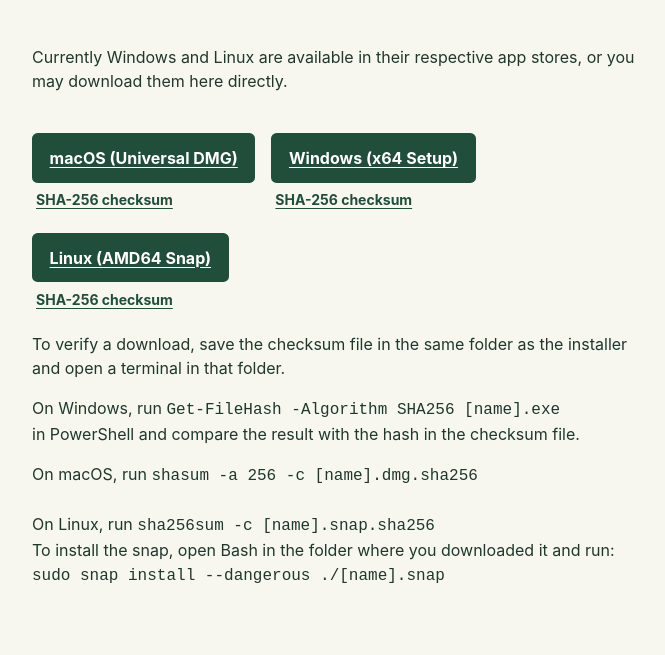
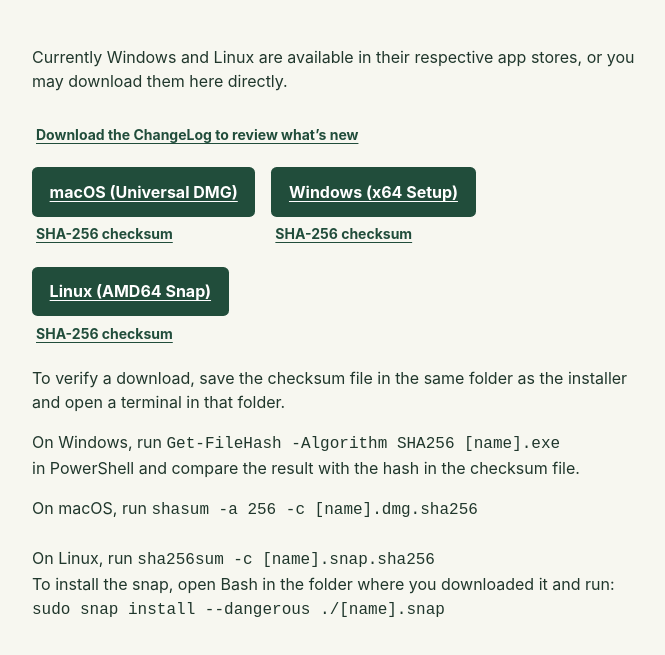
Before and after one commit to thirtytwoby32/ThirtyTwoBy32_release, a plain HTML site: page index.html in a window 1280 px wide. Shown: the part 279-934 px from the top of the page, without its empty margins (304-969 px from the left). Drawn offline with Linux system fonts and the light colour scheme.

Commit message:
update 26.3

```diff
--- a/index.html
+++ b/index.html
@@ -65,6 +65,7 @@
     </header>
     <br> Currently Windows and Linux are available in their respective app stores, or you may download them here directly.
     <br> &nbsp;
+    <p style="margin: 0;"><a class="checksum" href="ChangeLog.txt" download>Download the ChangeLog to review what’s new</a></p>
     <ul>
       <li>
         <a href="ThirtyTwoBy32-macOS-universal.dmg" download>macOS (Universal DMG)</a>
```
